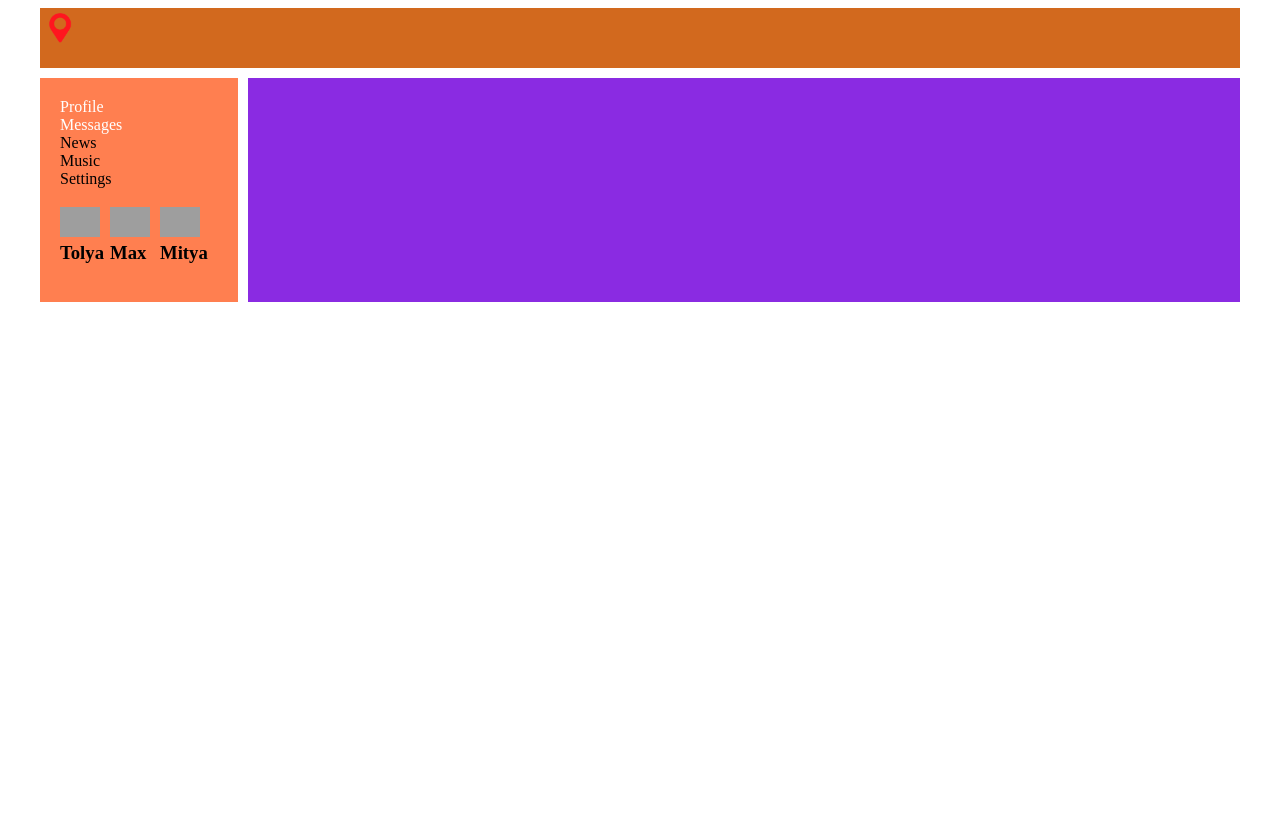
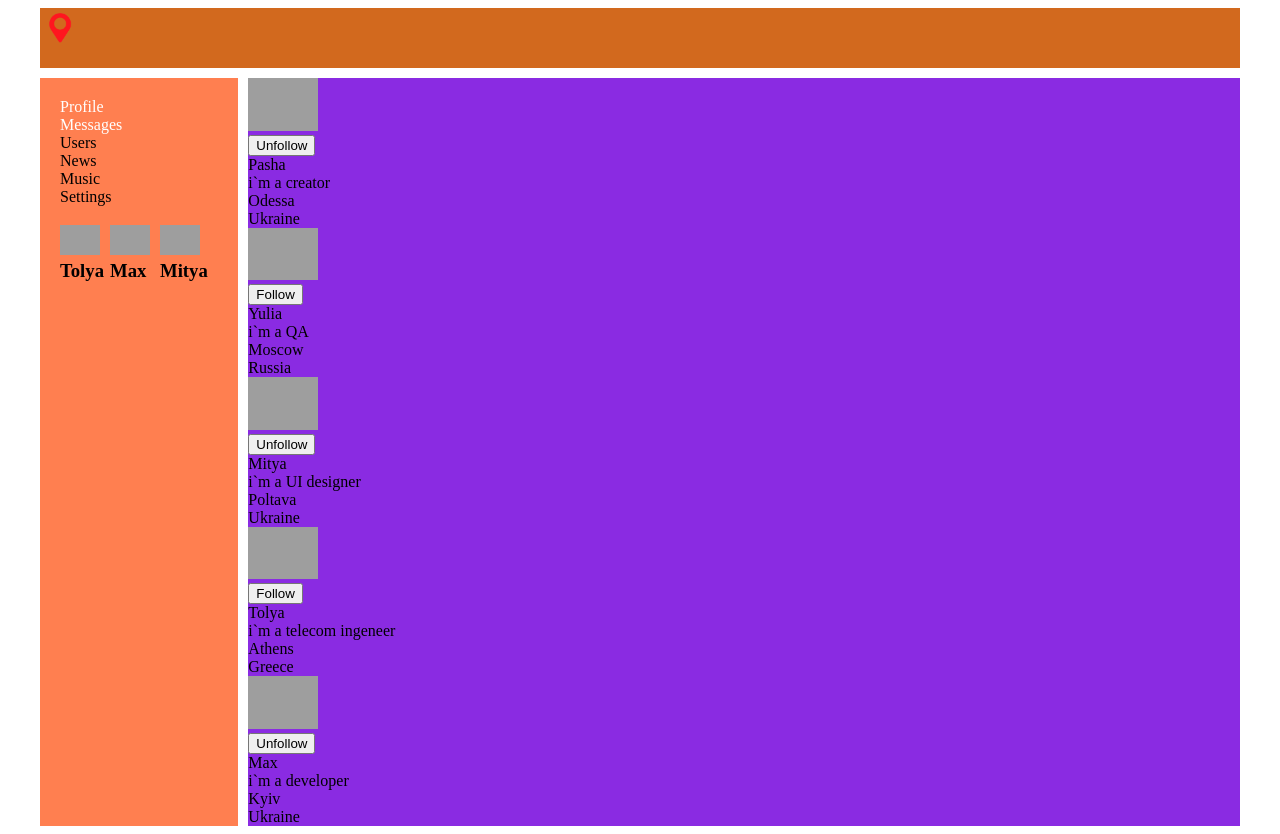
Before and after one commit to PashaKarlin/test_task, a React (Create React App) app: page /users in a window 1280 px wide. Before the commit the page ends 800 px from the top, so only its background shows below. Built offline with nearby package versions, Linux system fonts and the light colour scheme; grey boxes are pictures that could not be loaded.

Commit message:
users Page created

```diff
--- a/src/App.js
+++ b/src/App.js
@@ -5,6 +5,7 @@
 import Profile from './Components/Profile/Profile'
 import { Route, BrowserRouter } from 'react-router-dom'
 import DialogsContainer from './Components/Dialogs/DialogsContainer';
+import UsersContainer from './Components/Users/UsersContainer';
 
 
 function App(props) {
@@ -16,6 +17,8 @@
         <div className='app_wrapper_content'>
           <Route path='/profile' render={() => <Profile />} />
           <Route path='/dialogs' render={() => <DialogsContainer />} />
+          <Route path='/users' render={() => <UsersContainer />} />
+
         </div>
       </div>
     </BrowserRouter>
--- a/src/Components/NavBar/NavBar.js
+++ b/src/Components/NavBar/NavBar.js
@@ -15,6 +15,11 @@
       <div className={styles.item} >
         <NavLink to='/dialogs' activeClassName={styles.activeLink}>
           Messages
+        </NavLink>
+      </div>
+      <div className={styles.item}>
+        <NavLink to='/users' activeClassName={styles.activeLink}>
+          Users
         </NavLink>
       </div>
       <div className={styles.item}>
--- /dev/null
+++ b/src/Components/Users/Users.jsx
@@ -0,0 +1,63 @@
+import React from 'react'
+import styles from './Users.module.css'
+
+let Users = (props) => {
+    if (props.users.length === 0) {
+        props.setUsers(
+            [
+                {
+                    id: 1, photo: 'https://upload.wikimedia.org/wikipedia/commons/1/1c/Dmitry_Nagiev_2017_3.jpg',
+                    followed: true, fullName: 'Pasha', status: "i`m a creator", location: { city: "Odessa", country: 'Ukraine' }
+                },
+                {
+                    id: 2, photo: 'https://upload.wikimedia.org/wikipedia/commons/1/1c/Dmitry_Nagiev_2017_3.jpg',
+                    followed: false, fullName: 'Yulia', status: "i`m a QA", location: { city: "Moscow", country: 'Russia' }
+                },
+                {
+                    id: 3, photo: 'https://upload.wikimedia.org/wikipedia/commons/1/1c/Dmitry_Nagiev_2017_3.jpg',
+                    followed: true, fullName: 'Mitya', status: "i`m a UI designer", location: { city: "Poltava", country: 'Ukraine' }
+                },
+                {
+                    id: 4, photo: 'https://upload.wikimedia.org/wikipedia/commons/1/1c/Dmitry_Nagiev_2017_3.jpg',
+                    followed: false, fullName: 'Tolya', status: "i`m a telecom ingeneer", location: { city: "Athens", country: 'Greece' }
+                },
+                {
+                    id: 5, photo: 'https://upload.wikimedia.org/wikipedia/commons/1/1c/Dmitry_Nagiev_2017_3.jpg',
+                    followed: true, fullName: 'Max', status: "i`m a developer", location: { city: "Kyiv", country: 'Ukraine' }
+                },
+            ]
+        )
+    }
+
+    return <div>{
+        props.users.map(user => (
+            <div key={user.id}>
+                <span>
+                    <div>
+                        <img alt={'#'} src={user.photo} className={styles.userPhoto} />
+                    </div>
+                    <div>
+                        {user.followed
+                            ? <button onClick={() => { props.unfollow(user.id) }}> Unfollow </button>
+                            : <button onClick={() => { props.follow(user.id) }}> Follow </button>}
+
+                    </div>
+                </span>
+                <span>
+                    <span>
+                        <div>{user.fullName}</div>
+                        <div>{user.status}</div>
+                    </span>
+                    <span>
+                        <div>{user.location.city}</div>
+                        <div>{user.location.country}</div>
+                    </span>
+                </span>
+            </div>))
+
+    }
+    </div>
+
+}
+
+export default Users;
--- /dev/null
+++ b/src/Components/Users/Users.module.css
@@ -0,0 +1,5 @@
+.userPhoto{
+width: 70px;
+height:auto;
+
+}
--- /dev/null
+++ b/src/Components/Users/UsersContainer.jsx
@@ -0,0 +1,24 @@
+  import { connect } from 'react-redux'
+import Users from './Users'
+import { followAC, unfollowAC, setUsersAC } from '../../Redux/usersReducer'
+
+let mapStateToProps = (state) => {
+    return {
+        users: state.usersPage.users
+    }
+}
+ let mapDispatchToProps =(dispatch) => {
+     return{
+        follow : (userId) => {
+            dispatch(followAC(userId))
+        },
+        unfollow: (userId) => {
+            dispatch(unfollowAC(userId))
+        },
+        setUsers : (users) => {
+            dispatch(setUsersAC(users))
+        }
+     }
+ }
+
+export default connect(mapStateToProps,mapDispatchToProps)(Users)
--- a/src/Redux/redux-store.js
+++ b/src/Redux/redux-store.js
@@ -2,11 +2,13 @@
 import profileReducer from './profileReducer';
 import dialogsReducer from './dialogsReducer';
 import sidebarReducer from './sidebarReducer';
+import usersReducer from './usersReducer';
 
 let reducers = combineReducers({// наш state
     profilePage: profileReducer, //У нас есть dialogsPage и за него отвечает dialogsReducer
     dialogsPage: dialogsReducer,
     sidebar: sidebarReducer,
+    usersPage: usersReducer,
 })
 
 let store = createStore(reducers)
--- /dev/null
+++ b/src/Redux/usersReducer.js
@@ -0,0 +1,45 @@
+const FOLLOW = 'FOLLOW'
+const UNFOLLOW = 'UNFOLLOW'
+const SET_USERS = 'SET_USERS'
+
+
+let initialState = {
+
+    users:[]
+}
+
+const usersReducer = (state = initialState, action) => {
+    switch (action.type) {
+        case FOLLOW:
+            return {
+                ...state,
+                // [...state.users] = state.users.map(User=>User);
+                users: state.users.map(user => {
+                    if (user.id === action.userId) {
+                        return { ...user, followed: true }
+                    }
+                    return user;
+                })
+            }
+        case UNFOLLOW:
+            return {
+                ...state,
+                // [...state.users] = state.users.map(User=>User);
+                users: state.users.map(user => {
+                    if (user.id === action.userId) {
+                        return { ...user, followed: false }
+                    }
+                    return user;
+                })
+            }
+        case SET_USERS:
+            return { ...state, users: [...state.users, ...action.users] }
+
+        default:
+            return state;
+    }
+}
+export const followAC = (userId) => ({ type: FOLLOW, userId })
+export const unfollowAC = (userId) => ({ type: UNFOLLOW, userId })
+export const setUsersAC = (users) => ({ type: SET_USERS, users })
+export default usersReducer;
```
